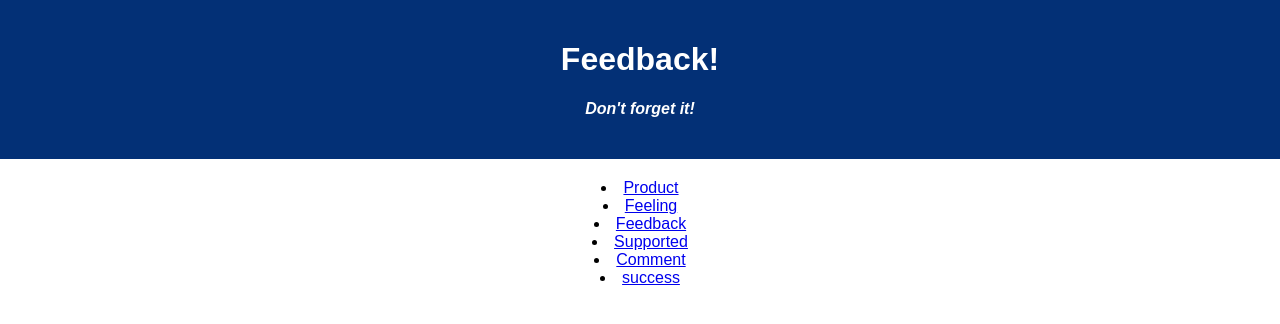
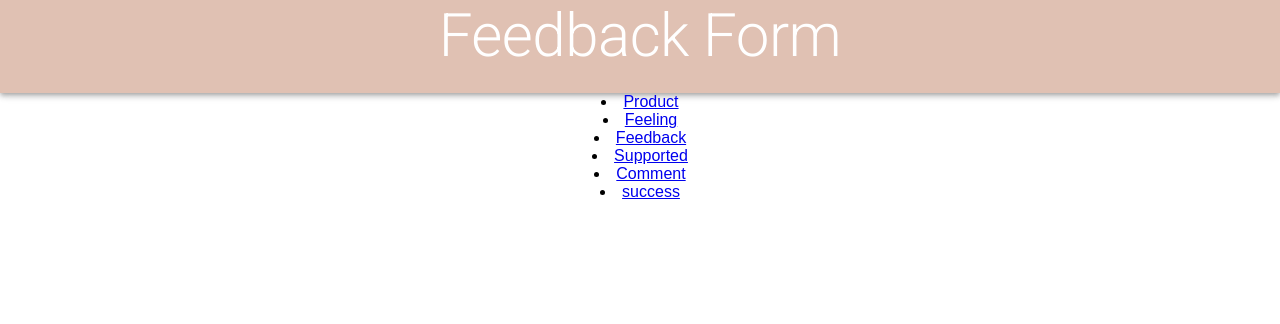
Before and after one commit to hoang208/weekend-redux-feedback-loop, a React (Create React App) app: page /#/ in a window 1280 px wide. Shown: the top 324 px of the page. Built offline with nearby package versions, Linux system fonts and the light colour scheme.

Commit message:
Header finished

```diff
--- a/src/components/App/App.jsx
+++ b/src/components/App/App.jsx
@@ -2,19 +2,16 @@ import React from 'react';
 import axios from 'axios';
 import './App.css';
 import { HashRouter as Router, Route, Link } from "react-router-dom";
+import Header from '../Header/Header';
 
 function App() {
 
   return (
     <div className='App'>
-      <header className='App-header'>
-        <h1 className='App-title'>Feedback!</h1>
-        <h4>Don't forget it!</h4>
-      </header>
       <Router>
         <div>
           <Route path="/">
-            {/* <Header /> */}
+            <Header />
           </Route>
           <Route exact path="/">
             {/* <Home /> */}
--- a/src/components/Header/Header.jsx
+++ b/src/components/Header/Header.jsx
@@ -0,0 +1,17 @@
+import Typography from "@mui/material/Typography";
+import AppBar from "@mui/material/AppBar";
+import Box from "@mui/material/Box";
+
+export default function Header() {
+  return (
+    <Box sx={{ flexGrow: 1 }}>
+      <AppBar position="static" style={{ background: "#E0C1B3" }}>
+        <header>
+          <Typography variant="h2" gutterBottom>
+            Feedback Form
+          </Typography>
+        </header>
+      </AppBar>
+    </Box>
+  );
+}
```
